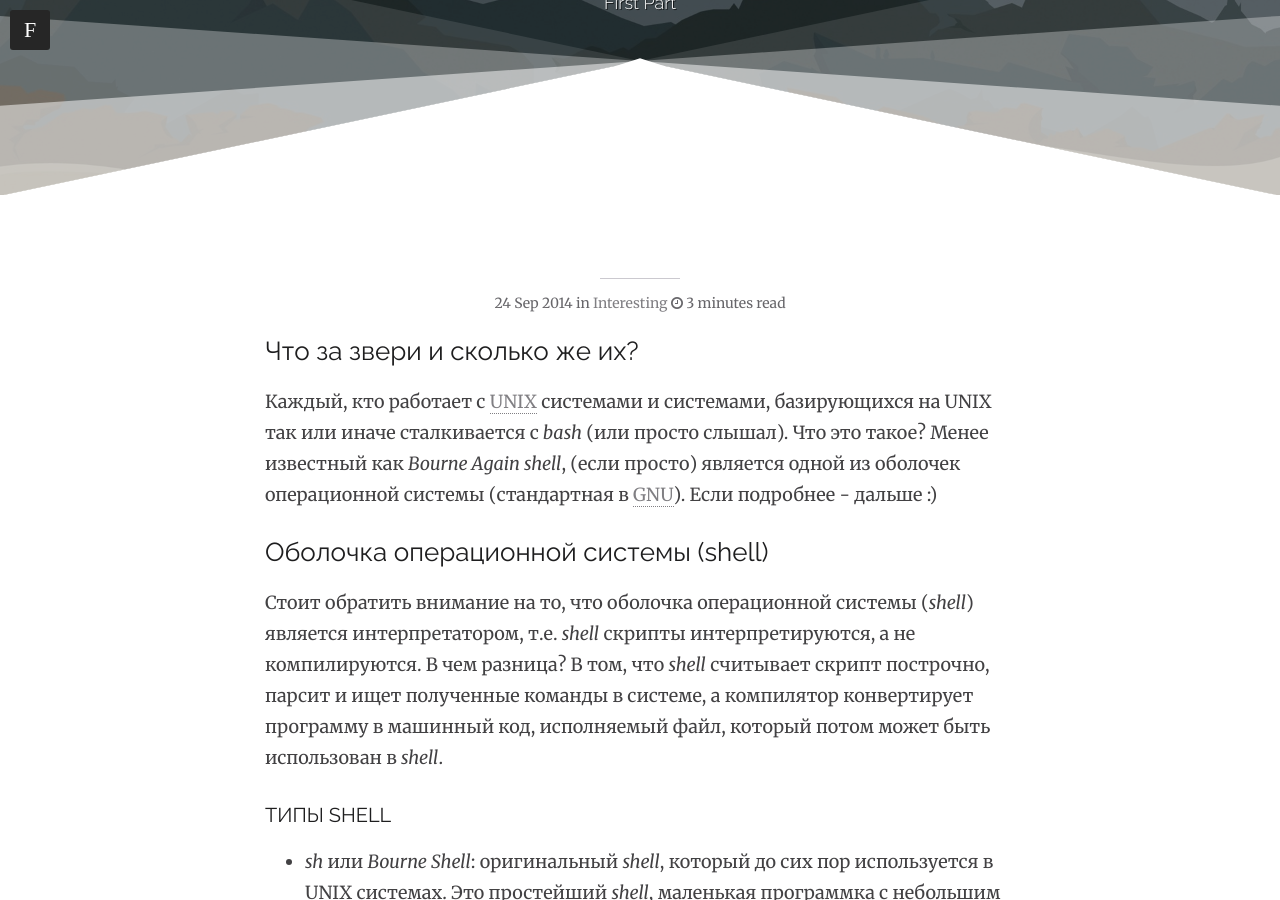
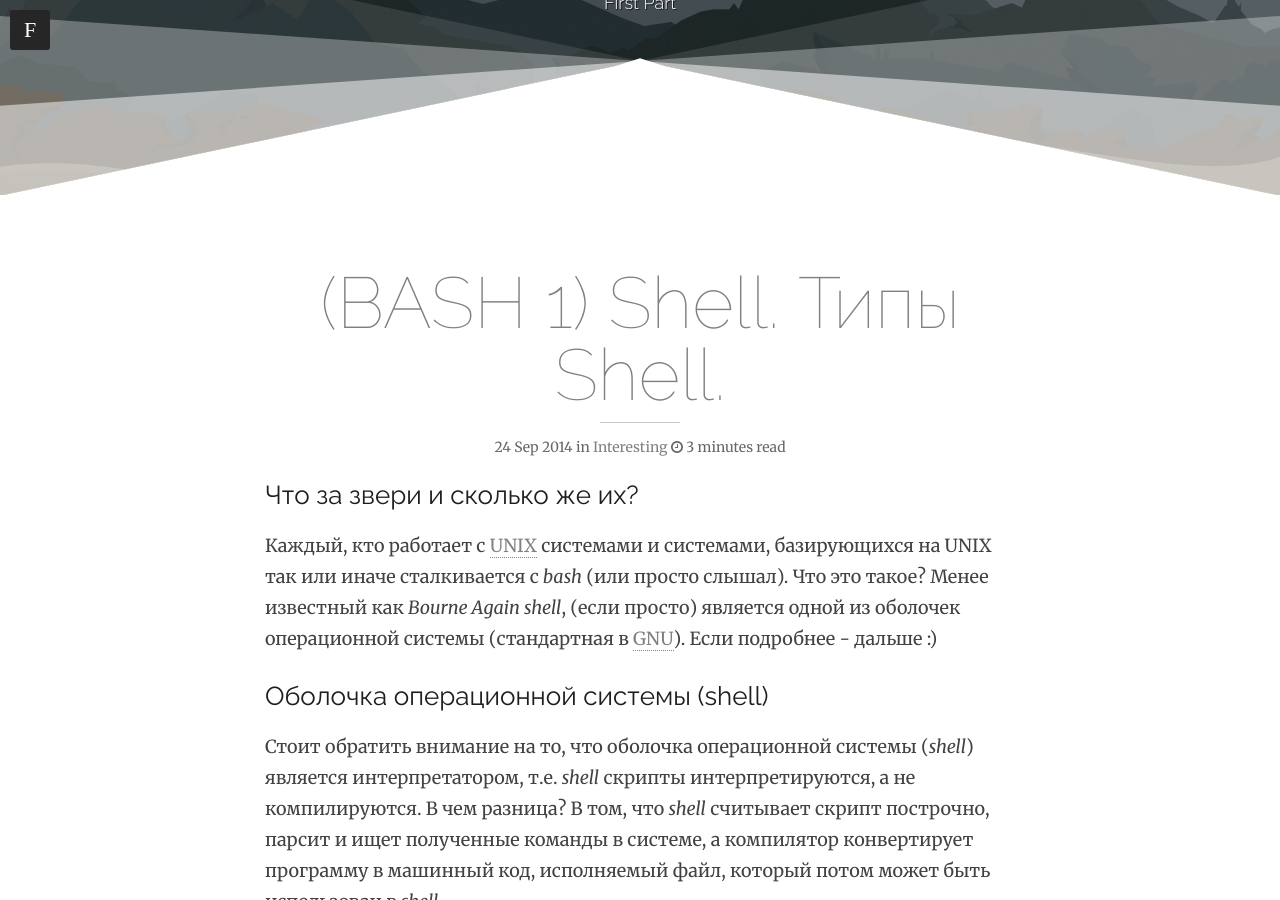
Before and after one commit to dgon-jd/dgon-jd.github.io, a Jekyll site: the page built from _posts/2014-09-24-your-filename.md, in a window 1280 px wide and 900 px high, scrolled down 345 px. Built offline with Jekyll 4.4.1, drawn with Linux system fonts in a browser that asks for light colours; nearby versions of some CDN libraries.

Commit message:
First Bash post

```diff
--- a/_posts/2014-09-24-your-filename.md
+++ b/_posts/2014-09-24-your-filename.md
@@ -1,7 +1,7 @@
 ---
 layout: post
 published: true
-title: ""
+title: (BASH 1) Shell. Типы Shell.
 mathjax: false
 featured: false
 comments: false
```
